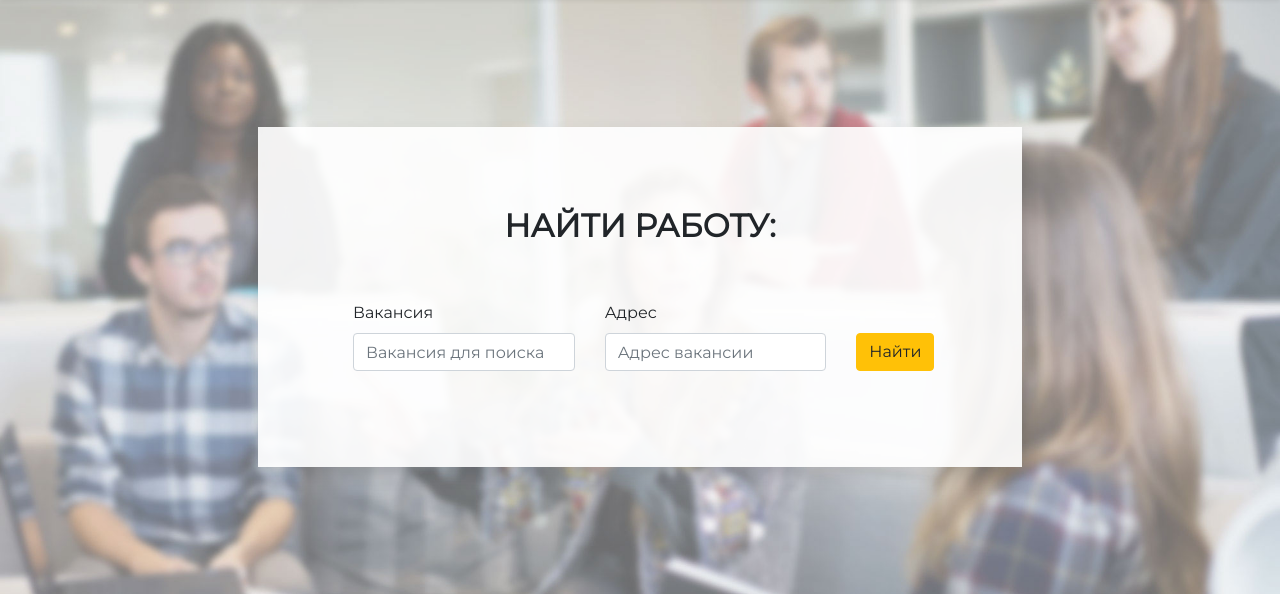
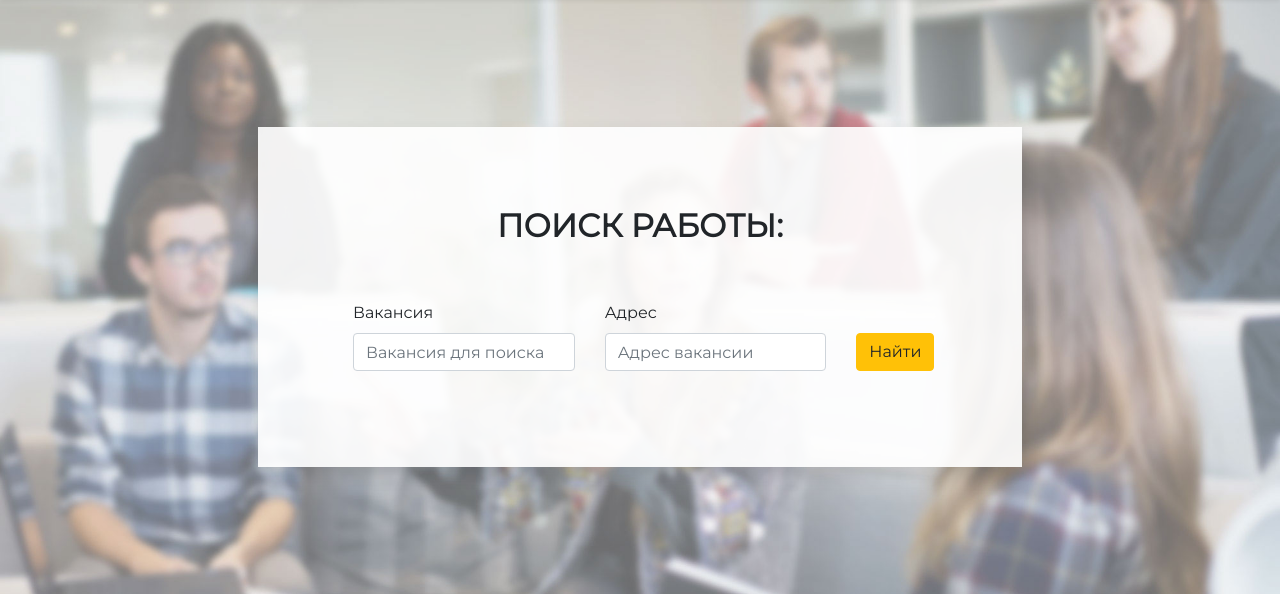
Before and after one commit to DenisYakovliev/job-search-site-azure, a Django app: page / in a window 1280 px wide. Shown: the part 81-675 px from the top of the page. Run offline with Django 3.2, Linux system fonts and the light colour scheme; data that the repository does not hold is empty; some libraries are stand-ins or nearby versions.

Commit message:
Changed appearance

```diff
--- a/templates/home.html
+++ b/templates/home.html
@@ -12,7 +12,7 @@
                 <div class="mx-auto">
                     <div class="shadow" style="padding: 5rem; background: rgba(255, 255, 255, 0.9);">
                         <h2 class="heading text-center text-uppercase pb-5" style="font-weight: 600;">
-                            НАЙТИ РАБОТУ:
+                            ПОИСК РАБОТЫ:
                         </h2>
 
                         <form id="job-main-form" method="get" action="{% url 'jobs_list_url' %}" class="job-main-form">
```
